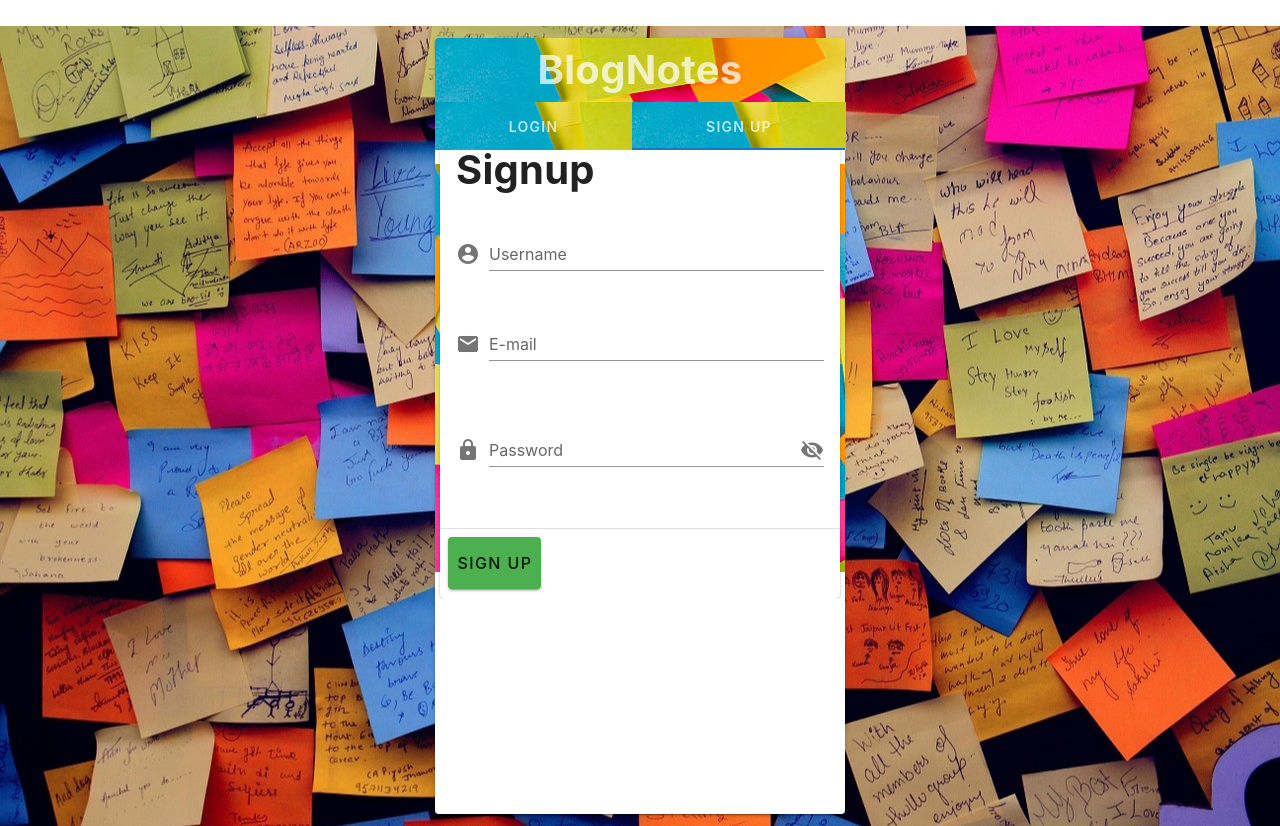
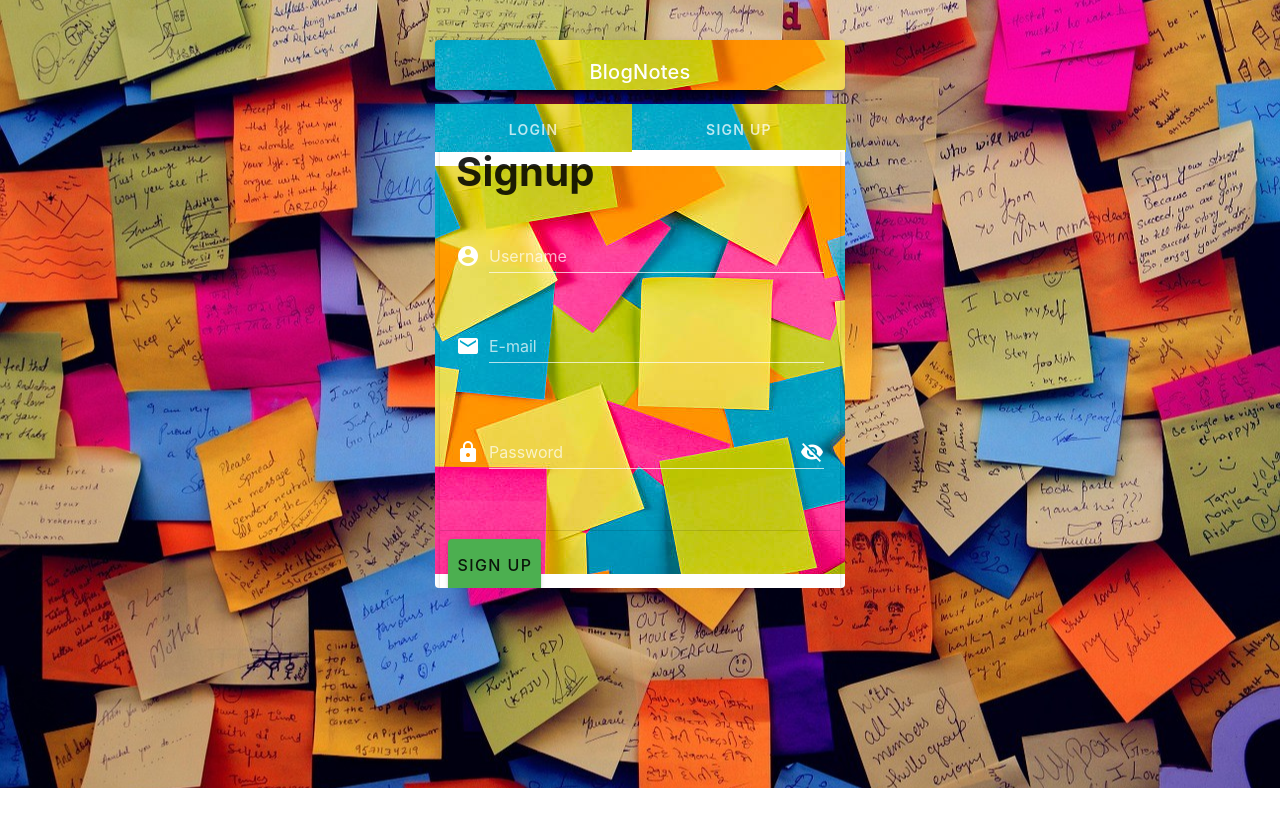
Before and after one commit to Marcosmm1/blobNotesFront, a Vue app in the folder public/: page / in a window 1280 px wide. Both pictures are taken after a click on the tab "SIGN UP". After the commit the page ends 800 px from the top, so only its background shows below. Built offline with nearby package versions, Linux system fonts and the light colour scheme; what @ckeditor/ckeditor5-vue would draw is missing.

Commit message:
little styles in auth

```diff
--- a/public/src/components/Login.vue
+++ b/public/src/components/Login.vue
@@ -1,6 +1,6 @@
 <template>
   <v-row class="justify-center backg">
-    <v-card width="400px" height="390px">
+    <v-card width="400px" height="400" class="backg card-color">
       <v-card-title class="pb-0 mb-10">
         <h1>Login</h1>
       </v-card-title>
@@ -8,14 +8,17 @@
         <v-form class="mb-10">
           <v-text-field
             class="mb-10"
+            clearable
             :label="errormsg"
             v-model="email"
+            dark
             prepend-icon="mdi-account-circle"
           ></v-text-field>
           <v-text-field
             class="mb-10"
             label="Password"
             v-model="userPassword"
+            dark
             :type="showPassword ? 'text' : 'password'"
             prepend-icon="mdi-lock"
             :rules="passwordRule"
@@ -79,4 +82,7 @@ export default {
   background-image: url("../assets/sticky.png");
   background-position: center;
 }
+.card-color {
+  color: rgba(255, 255, 255, 0.787) !important;
+}
 </style>
--- a/public/src/components/Sign.vue
+++ b/public/src/components/Sign.vue
@@ -1,6 +1,6 @@
 <template>
   <v-row class="justify-center backg">
-    <v-card width="400px" height="460px">
+    <v-card width="400px" height="460px" class="backg card-color">
       <v-card-title class="pb-0 mb-10">
         <h1>Signup</h1>
       </v-card-title>
@@ -10,6 +10,7 @@
             class="mb-6"
             label="Username"
             v-model="username"
+            dark
             prepend-icon="mdi-account-circle"
             :rules="userRules"
           ></v-text-field>
@@ -17,6 +18,8 @@
           <v-text-field
             label="E-mail"
             v-model="email"
+            clearable
+            dark
             :rules="emailRules"
             prepend-icon="mdi-email"
             class="mb-10"
@@ -26,6 +29,7 @@
             class="mb-6"
             label="Password"
             v-model="userPassword"
+            dark
             :type="showPassword ? 'text' : 'password'"
             prepend-icon="mdi-lock"
             :rules="passwordRule"
@@ -92,4 +96,11 @@ export default {
   background-image: url("../assets/sticky.png");
   background-position: center;
 }
+.pad {
+  padding-top: 0%;
+  padding-bottom: 0%;
+}
+.card-color {
+  color: rgba(255, 255, 255, 0.787);
+}
 </style>
--- a/public/src/views/Auth.vue
+++ b/public/src/views/Auth.vue
@@ -1,10 +1,8 @@
 <template>
   <v-row class="justify-center auth fondo">
-    <v-col cols="4">
-      <v-card color="nav">
-        <v-card-title class="text-center justify-center">
-          <h1 class="tittle">BlogNotes</h1>
-        </v-card-title>
+    <v-col cols="4" class="auth mt-10">
+      <v-card class="nav" dark>
+        <v-card-title class="text-center justify-center">BlogNotes</v-card-title>
         <v-tabs v-model="tab" background-color="green darken-3" grow>
           <v-tab class="mytab nav" v-for="item in items" :key="item">{{ item }}</v-tab>
         </v-tabs>
@@ -15,7 +13,7 @@
             </v-col>
           </v-tab-item>
           <v-tab-item class="bgpic">
-            <v-col class="pt-0">
+            <v-col class="pad">
               <Signup />
             </v-col>
           </v-tab-item>
@@ -48,18 +46,12 @@ export default {
   font-family: -apple-system, BlinkMacSystemFont, "Segoe UI", Roboto, Oxygen,
     Ubuntu, Cantarell, "Open Sans", "Helvetica Neue", sans-serif;
 }
-.tittle {
-  color: rgba(255, 255, 255, 0.733);
-}
 .mytab {
   color: rgba(255, 255, 255, 0.733) !important;
   font-weight: 600;
 }
-.auth {
-  margin-top: 2%;
-}
 .nav {
-  height: 100%;
+  height: 50px;
   background-image: url("../assets/sticky.png");
 }
 .fondo {
@@ -69,5 +61,6 @@ export default {
 }
 .pad {
   padding-top: 0%;
+  padding-bottom: 0%;
 }
 </style>
```
